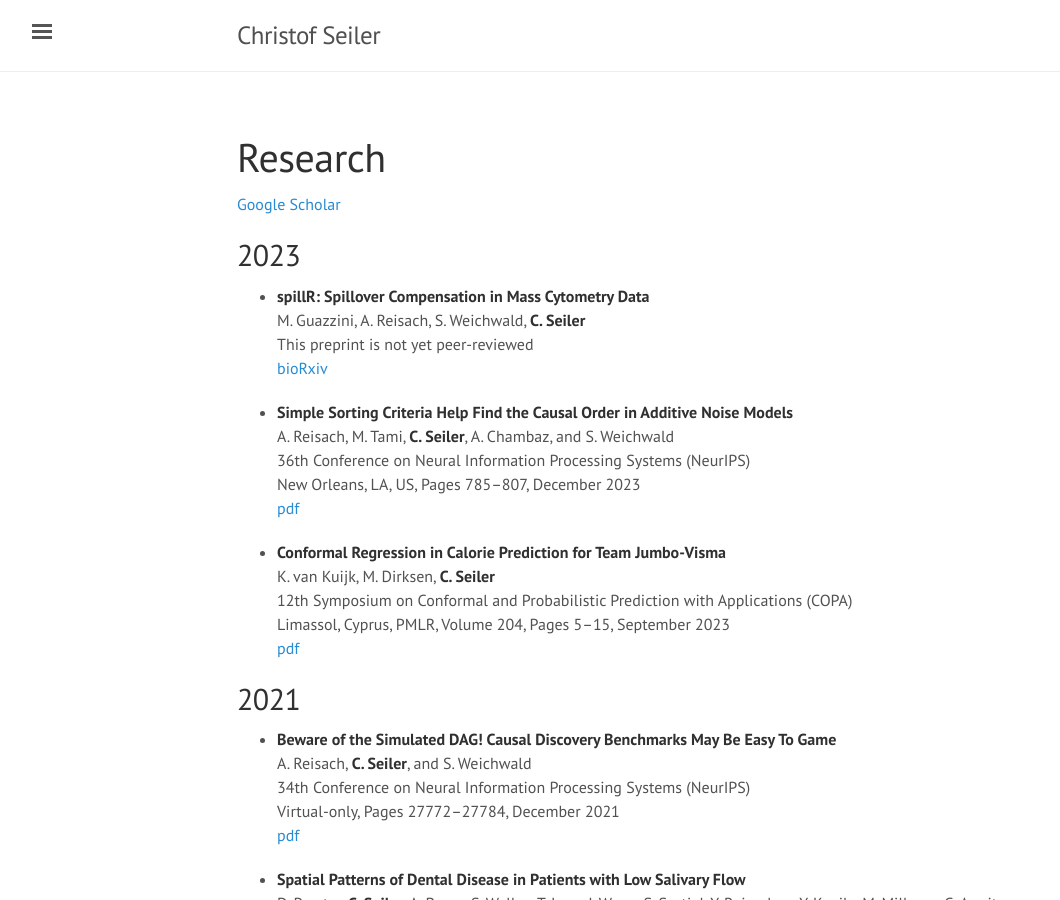
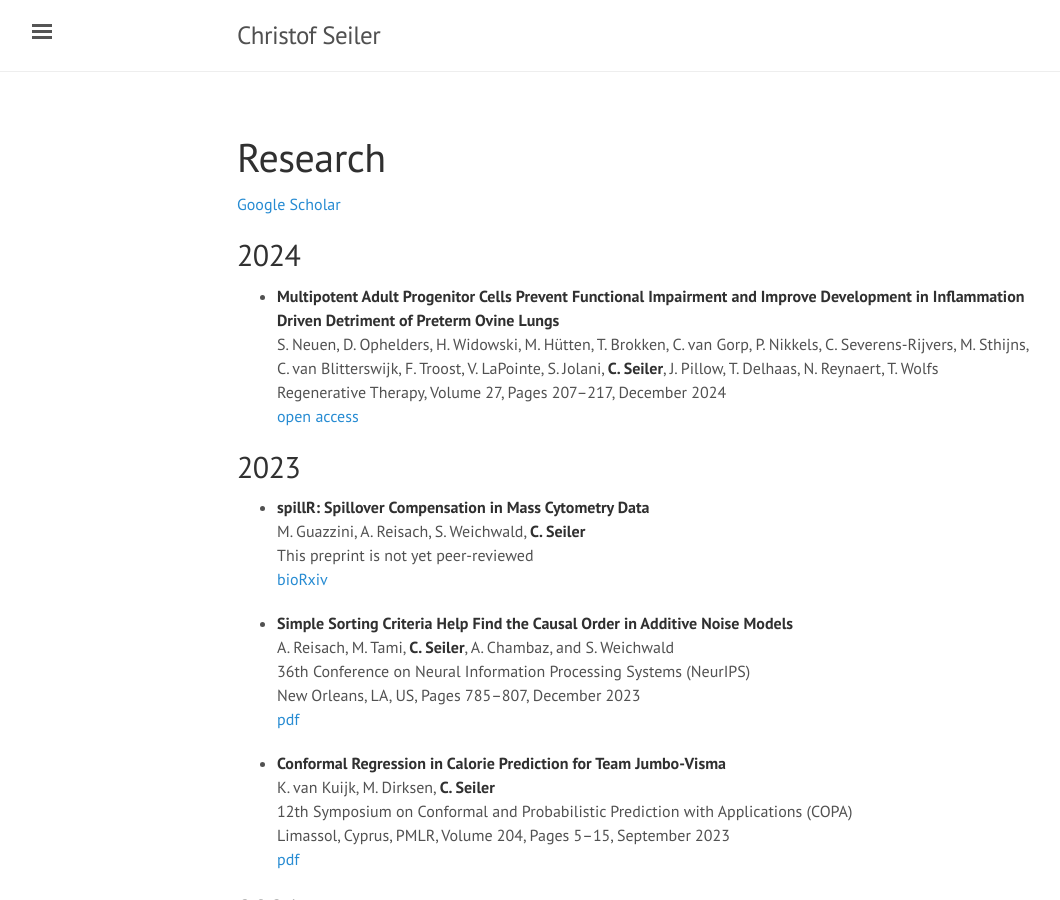
Before and after one commit to ChristofSeiler/ChristofSeiler.github.io, a Jekyll site: the page built from research.md, in a window 1280 px wide and 900 px high. Shown: the whole window, without its empty margins (3-1063 px from the left). Built offline with Jekyll 4.4.1, drawn with Linux system fonts in a browser that asks for light colours.

Commit message:
added ovine lung study

```diff
--- a/research.md
+++ b/research.md
@@ -4,6 +4,13 @@ title: Research
 ---
 
 [Google Scholar](https://scholar.google.com/citations?user=fxMt84EAAAAJ&hl=en)
+
+## 2024
+
+* **Multipotent Adult Progenitor Cells Prevent Functional Impairment and Improve Development in Inflammation Driven Detriment of Preterm Ovine Lungs** <br>
+S. Neuen, D. Ophelders, H. Widowski, M. Hütten, T. Brokken, C. van Gorp, P. Nikkels, C. Severens-Rijvers, M. Sthijns, C. van Blitterswijk, F. Troost, V. LaPointe, S. Jolani, **C. Seiler**, J. Pillow, T. Delhaas, N. Reynaert, T. Wolfs <br>
+Regenerative Therapy, Volume 27, Pages 207&ndash;217, December 2024 <br>
+[open access](https://doi.org/10.1016/j.reth.2024.03.014)
 
 ## 2023
 
```
